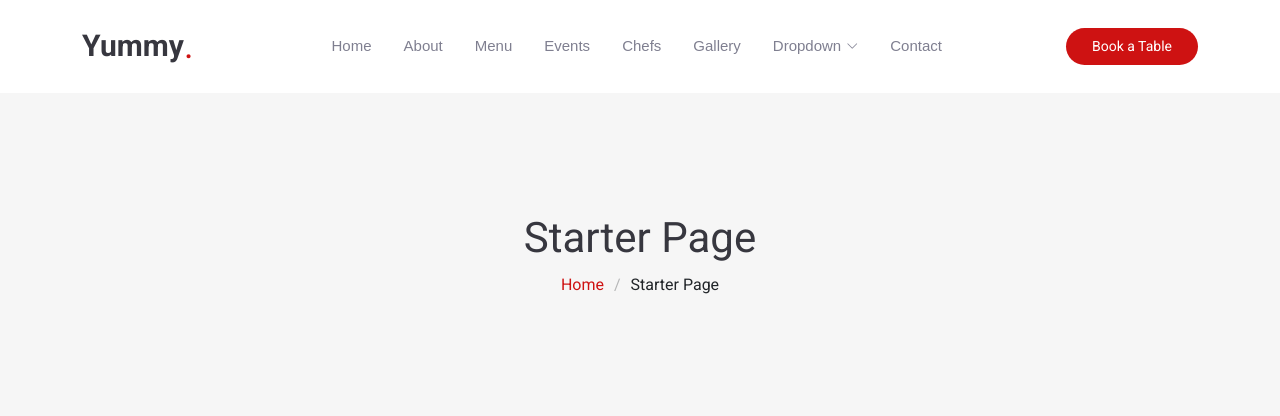
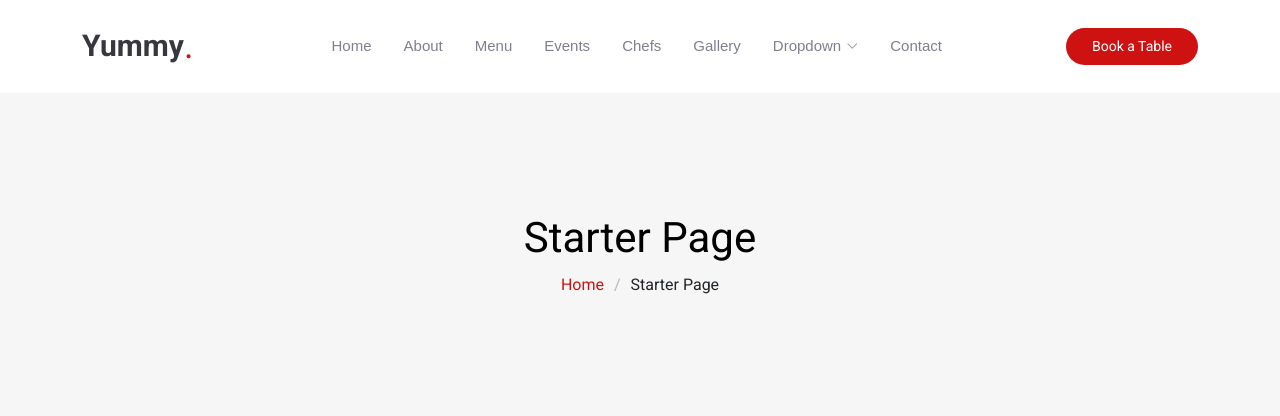
Before and after one commit to BHIDE-Ashwini/Swastik_Paints, a Django app: template templates/starter-page.html in a window 1280 px wide. Shown: the top 416 px of the page. Run offline with Django 5.2, Linux system fonts and the light colour scheme; the template is opened without the code that fills it, so the values that code supplies are empty; some libraries are stand-ins or nearby versions.

Commit message:
css change

```diff
--- a/static/css/main.css
+++ b/static/css/main.css
@@ -1900,3 +1900,6 @@ paint animation
       rotate(90deg);
   }
 }
+h1{
+  color: black;
+}
```
